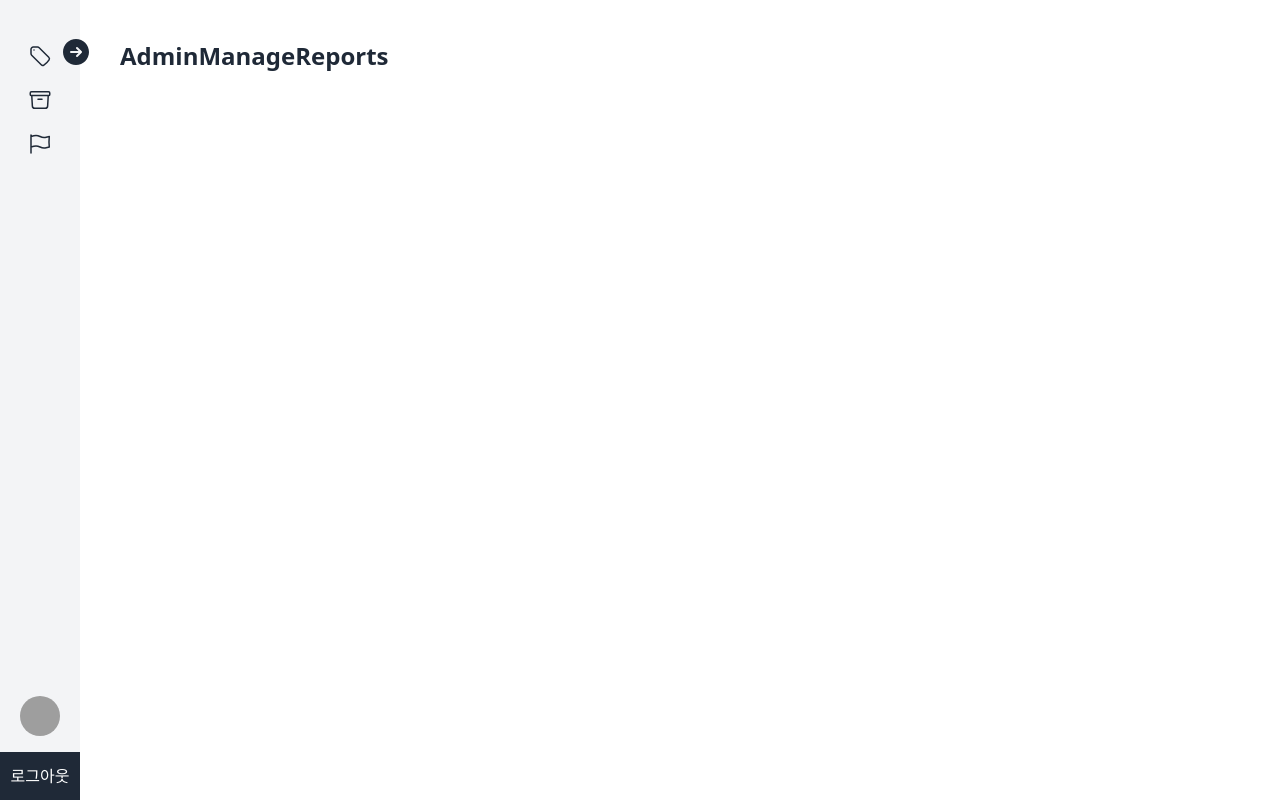
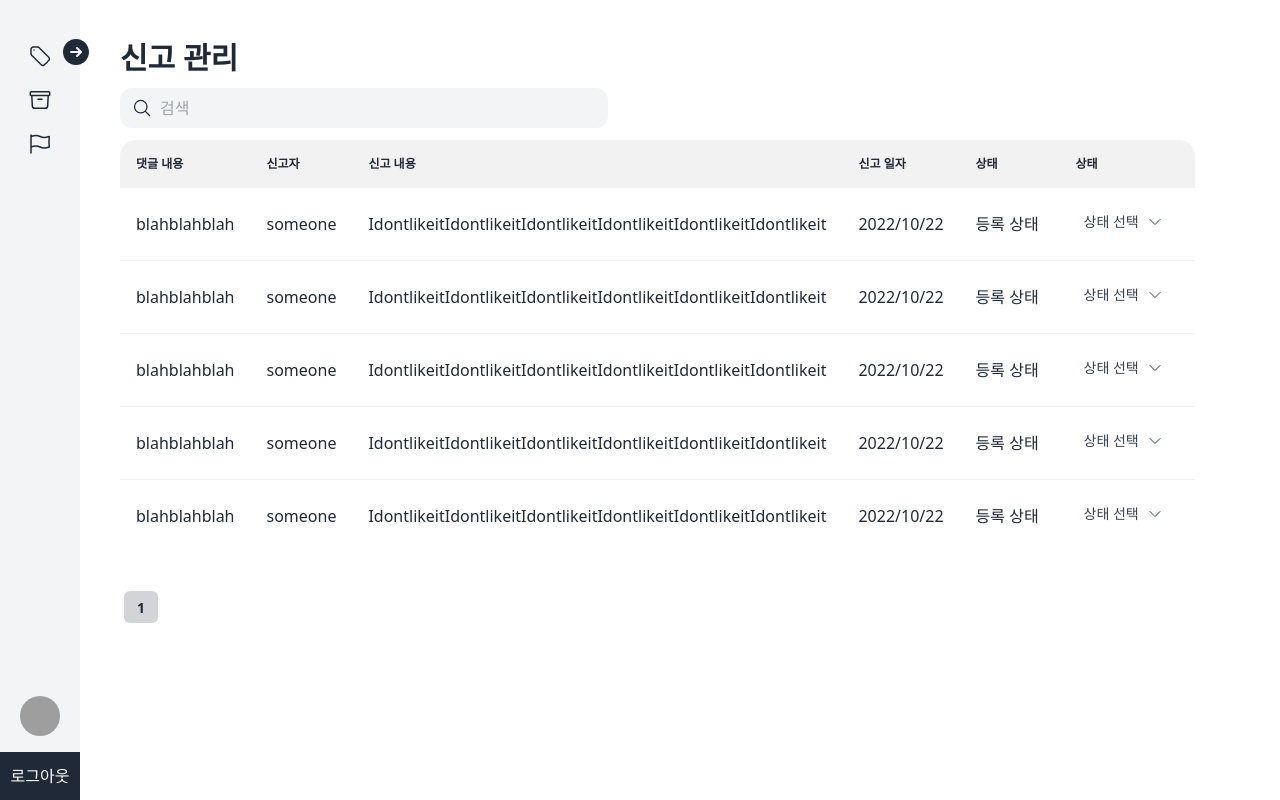
Before and after one commit to minjidev/devgram-frontend, a React (Vite) app: page /admin/reports in a window 1280 px wide. Built offline with nearby package versions, Linux system fonts and the light colour scheme; data requests are answered from the project's data file; grey boxes are pictures that could not be loaded.

Commit message:
Add ManageReport page with reusable components

```diff
--- a/json-server/db.json
+++ b/json-server/db.json
@@ -17,36 +17,6 @@
         "name": "typicode"
     },
     "category": [
-    {
-      "name": "ddddaa",
-      "color": "vvv",
-      "id": 7
-    },
-    {
-      "name": "aa",
-      "color": "vvv",
-      "id": 8
-    },
-    {
-      "name": "aa",
-      "color": "vvv",
-      "id": 9
-    },
-    {
-      "name": "aa",
-      "color": "vvv",
-      "id": 10
-    },
-    {
-      "name": "gf",
-      "color": "sss",
-      "id": 11
-    },
-    {
-      "name": "aa",
-      "color": "aaa",
-      "id": 12
-    },
         {
             "name": "aab",
             "color": "aaab",
@@ -118,24 +88,81 @@
             "id": 26
         },
         {
-      "name": "마우스",
-      "color": "노랑색",
-      "id": 27
-    },
-    {
             "name": "키보드",
             "color": "초록색",
             "id": 28
         },
         {
-      "name": "ㅁㅁㅁ",
-      "color": "ㅇㅇㅇ",
+            "name": "dd",
+            "color": "dd",
             "id": 29
         },
         {
             "name": "aa",
-      "color": "aaa",
+            "color": "aa",
             "id": 30
+        }
+    ],
+    "product": [
+        {
+            "id": 1,
+            "title": "상품 이름",
+            "content": "상품 설명상품 설명상품 설명상품 설명상품 설명상품 설명상품",
+            "hits": 0,
+            "rating": 0,
+            "like_count": 0,
+            "price": 12000
+        },
+        {
+            "id": 2,
+            "title": "asdfasdf",
+            "content": "qweruiopqweruiopqweruiopqweruiopqweruiopqweruiopqweruiop",
+            "hits": 0,
+            "rating": 0,
+            "like_count": 0,
+            "price": 13000
+        }
+    ],
+    "report": [
+        {
+            "id": 1,
+            "comment": "blahblahblah",
+            "created_by": "someone",
+            "content": "IdontlikeitIdontlikeitIdontlikeitIdontlikeitIdontlikeitIdontlikeit",
+            "created_at": "2022/10/22",
+            "status": "등록 상태"
+        },
+        {
+            "id": 2,
+            "comment": "blahblahblah",
+            "created_by": "someone",
+            "content": "IdontlikeitIdontlikeitIdontlikeitIdontlikeitIdontlikeitIdontlikeit",
+            "created_at": "2022/10/22",
+            "status": "등록 상태"
+        },
+        {
+            "id": 3,
+            "comment": "blahblahblah",
+            "created_by": "someone",
+            "content": "IdontlikeitIdontlikeitIdontlikeitIdontlikeitIdontlikeitIdontlikeit",
+            "created_at": "2022/10/22",
+            "status": "등록 상태"
+        },
+        {
+            "id": 4,
+            "comment": "blahblahblah",
+            "created_by": "someone",
+            "content": "IdontlikeitIdontlikeitIdontlikeitIdontlikeitIdontlikeitIdontlikeit",
+            "created_at": "2022/10/22",
+            "status": "등록 상태"
+        },
+        {
+            "id": 5,
+            "comment": "blahblahblah",
+            "created_by": "someone",
+            "content": "IdontlikeitIdontlikeitIdontlikeitIdontlikeitIdontlikeitIdontlikeit",
+            "created_at": "2022/10/22",
+            "status": "등록 상태"
         }
     ]
 }
--- a/src/components/Admin/AdminManage.jsx
+++ b/src/components/Admin/AdminManage.jsx
@@ -5,6 +5,7 @@ import EditableTable from "@components/Admin/EditableTable";
 import SearchBar from "@components/Admin/SearchBar";
 import { SearchContainer } from "@style";
 import AddButton from "@components/Admin/AddButton";
+import Table from "@components/Admin/Table";
 
 function AdminManage({
     title,
@@ -13,7 +14,8 @@ function AdminManage({
     useAddData,
     useEditData,
     useDeleteData,
-    IsAddButton = true,
+    hasAddButton = true,
+    isEditable = true,
 }) {
     const [query, setQuery] = useState("");
     const [showModal, setShowModal] = useState(false);
@@ -61,9 +63,10 @@ function AdminManage({
                 {/* 서치바 */}
                 <SearchBar setQuery={setQuery} />
                 {/* 추가 버튼 */}
-                {IsAddButton && <AddButton setShowModal={setShowModal} />}
+                {hasAddButton && <AddButton setShowModal={setShowModal} />}
             </SearchContainer>
             {/* 테이블 */}
+            {isEditable ? (
                 <form className="overflow-auto">
                     <EditableTable
                         currentData={currentData}
@@ -72,19 +75,25 @@ function AdminManage({
                         useDeleteData={useDeleteData}
                     />
                 </form>
+            ) : (
+                <div className="overflow-auto sm:overflow-visible">
+                    <Table currentData={currentData} columns={columns} />
+                </div>
+            )}
             <Pagination
                 totalPosts={data.length}
                 itemsPerPage={itemsPerPage}
                 currentPage={currentPage}
                 setCurrentPage={setCurrentPage}
             />
-
+            {hasAddButton && (
                 <AddModal
                     visible={showModal}
                     onClose={() => setShowModal(false)}
                     columns={columns}
                     useAddData={useAddData}
                 />
+            )}
         </div>
     );
 }
--- /dev/null
+++ b/src/components/Admin/SelectStatus.jsx
@@ -0,0 +1,43 @@
+import React, { useState } from "react";
+import { ChevronDownIcon } from "@heroicons/react/24/outline";
+
+function SelectStatus() {
+    const [selected, setSelected] = useState("");
+    const [openOptions, setOpenOptions] = useState(false);
+    const status = ["등록", "신고", "삭제"];
+    return (
+        <>
+            <div className="max-w-[150px] font-medium h-10 p-2">
+                <div
+                    className={`bg-white w-full flex items-center justify-between rounded text-sm ${
+                        !selected && "text-gray-700"
+                    }`}
+                    onClick={() => setOpenOptions(!openOptions)}
+                >
+                    {selected ? selected : "상태 선택"}
+                    <ChevronDownIcon className="w-4 h-4 mx-2" />
+                </div>
+                <ul
+                    className={`bg-white mt-2 z-10 relative rounded shadow-md border ${
+                        openOptions ? "min-h-fit" : "hidden max-h-0"
+                    }`}
+                >
+                    {status.map((st, index) => (
+                        <li
+                            key={index}
+                            onClick={() => {
+                                setSelected(`${st}`);
+                                setOpenOptions(false);
+                            }}
+                            className="p-2 text-sm hover:text-white hover:bg-gray-400 rounded-sm"
+                        >
+                            {st}
+                        </li>
+                    ))}
+                </ul>
+            </div>
+        </>
+    );
+}
+
+export default SelectStatus;
--- a/src/components/Admin/Table.jsx
+++ b/src/components/Admin/Table.jsx
@@ -1,14 +1,8 @@
-import React, { useState, Fragment } from "react";
+import React from "react";
 import { TableContainer } from "@style";
-import ReadOnlyRow from "@components/Admin/ReadOnlyRow";
-import EditableRow from "@components/Admin/EditableRow";
+import SelectStatus from "./SelectStatus";
 
 function Table({ currentData, columns }) {
-    const [editID, setEditID] = useState(null);
-    const handleEditClick = (data) => {
-        setEditID(data.id);
-    };
-
     return (
         <TableContainer>
             <thead>
@@ -16,27 +10,19 @@ function Table({ currentData, columns }) {
                     {columns.map((col, index) => (
                         <th key={index}>{col.header}</th>
                     ))}
-                    <th>수정</th>
-                    <th>{editID > 0 ? "취소" : "삭제"}</th>
+                    <th>상태</th>
                 </tr>
             </thead>
             <tbody>
                 {currentData.map((data) => (
-                    <Fragment key={data.id}>
-                        {editID === data.id ? (
-                            <EditableRow
-                                data={data}
-                                columns={columns}
-                                handleEditClick={handleEditClick}
-                            />
-                        ) : (
-                            <ReadOnlyRow
-                                data={data}
-                                columns={columns}
-                                handleEditClick={handleEditClick}
-                            />
-                        )}
-                    </Fragment>
+                    <tr key={data.id}>
+                        {columns.map((col, index) => (
+                            <td key={index}>{data[col.field]}</td>
+                        ))}
+                        <td>
+                            <SelectStatus />
+                        </td>
+                    </tr>
                 ))}
             </tbody>
         </TableContainer>
--- a/src/pages/Admin/AdminManageReports.jsx
+++ b/src/pages/Admin/AdminManageReports.jsx
@@ -1,7 +1,25 @@
 import React from "react";
+import AdminManage from "@components/Admin/AdminManage";
+import { useReportedCommentsData } from "@hooks/useCategoriesData";
 
 function AdminManageReports(props) {
-    return <div>AdminManageReports</div>;
+    const API_URL_REPORT = "http://localhost:3000/report";
+    const reportColumns = [
+        { field: "comment", header: "댓글 내용", initialVal: "" },
+        { field: "created_by", header: "신고자", initialVal: "" },
+        { field: "content", header: "신고 내용", initialVal: "" },
+        { field: "created_at", header: "신고 일자", initialVal: "" },
+        { field: "status", header: "상태", initialVal: "" },
+    ];
+    return (
+        <AdminManage
+            title={"신고"}
+            columns={reportColumns}
+            useData={() => useReportedCommentsData(API_URL_REPORT)}
+            hasAddButton={false}
+            isEditable={false}
+        />
+    );
 }
 
 export default AdminManageReports;
```
Lines whose indentation alone changed are shown as unchanged.
